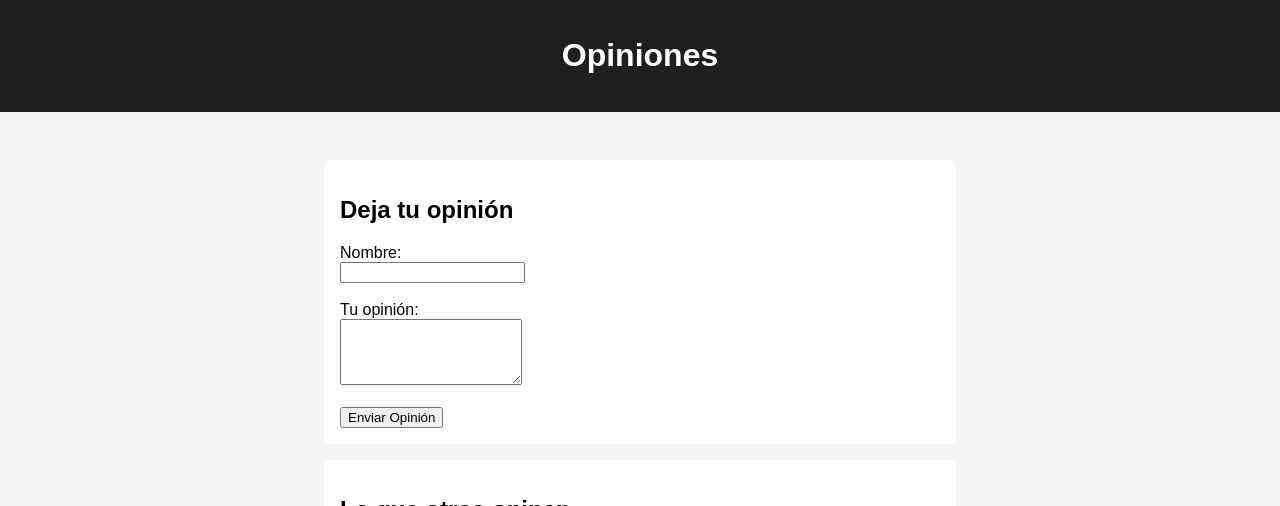
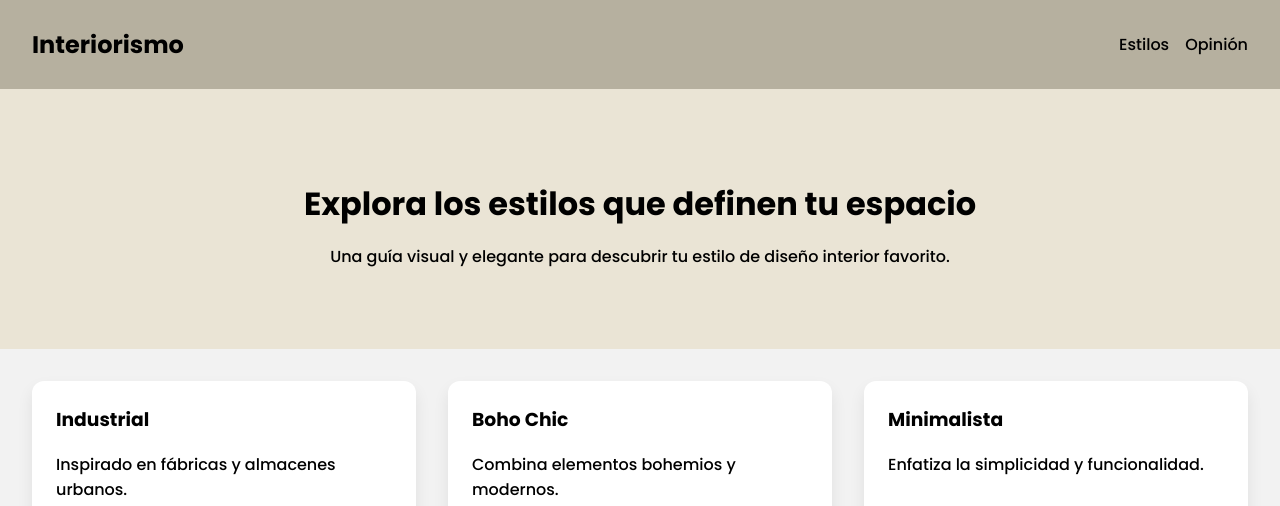
Before and after one commit to seemgura/app.interior.0, a Flask app: page / in a window 1280 px wide. Shown: the top 506 px of the page. Run offline with Flask 3, Linux system fonts and the light colour scheme; data comes from the database, SQL or seed files in the repository; data that the repository does not hold is empty.

Commit message:
Add files via upload

```diff
--- a/app.py
+++ b/app.py
@@ -1,46 +1,19 @@
-from flask import Flask, render_template, request, redirect
+
+from flask import Flask, render_template
 import sqlite3
 import os
 
 app = Flask(__name__)
 
-DB_NAME = 'interiorismo.db'
+@app.route("/")
+def index():
+    conn = sqlite3.connect('interiorismo.db')
+    cursor = conn.cursor()
+    cursor.execute("SELECT * FROM estilos")
+    estilos = cursor.fetchall()
+    conn.close()
+    return render_template("index.html", estilos=estilos)
 
-# Crear base de datos si no existe
-def init_db():
-    conn = sqlite3.connect(DB_NAME)
-    cursor = conn.cursor()
-    cursor.execute('''
-        CREATE TABLE IF NOT EXISTS opiniones (
-            id INTEGER PRIMARY KEY AUTOINCREMENT,
-            nombre TEXT NOT NULL,
-            opinion TEXT NOT NULL
-        )
-    ''')
-    conn.commit()
-    conn.close()
-
-@app.route('/')
-def index():
-    conn = sqlite3.connect(DB_NAME)
-    cursor = conn.cursor()
-    cursor.execute("SELECT nombre, opinion FROM opiniones")
-    opiniones = cursor.fetchall()
-    conn.close()
-    return render_template('index.html', opiniones=opiniones)
-
-@app.route('/opinion', methods=['POST'])
-def opinion():
-    nombre = request.form['nombre']
-    opinion = request.form['opinion']
-    conn = sqlite3.connect(DB_NAME)
-    cursor = conn.cursor()
-    cursor.execute("INSERT INTO opiniones (nombre, opinion) VALUES (?, ?)", (nombre, opinion))
-    conn.commit()
-    conn.close()
-    return redirect('/')
-
-if __name__ == '__main__':
-    init_db()
-    port = int(os.environ.get("PORT", 5000))
-    app.run(debug=True, host='0.0.0.0', port=port)
+if __name__ == "__main__":
+    port = int(os.environ.get("PORT", 10000))
+    app.run(host="0.0.0.0", port=port)
--- a/render.yaml
+++ b/render.yaml
@@ -1,6 +1,7 @@
+
 services:
   - type: web
     name: interiorismo-app
     env: python
-    buildCommand: "pip install -r requirements.txt"
+    buildCommand: ""
     startCommand: "python app.py"
--- a/requirements.txt
+++ b/requirements.txt
@@ -1 +1 @@
-Flask
+Flask==2.3.3
--- a/static/styles.css
+++ b/static/styles.css
@@ -1,27 +1,92 @@
+
+@import url('https://fonts.googleapis.com/css2?family=Poppins:wght@300;500;700&display=swap');
+
 body {
+    margin: 0;
     font-family: 'Poppins', sans-serif;
-    background-color: #f4f4f4;
+    background-color: #F2F2F2;
+    color: #000000;
+}
+
+nav {
+    background: #B6B09F;
+    padding: 1rem 2rem;
+}
+
+.nav-container {
+    display: flex;
+    justify-content: space-between;
+    align-items: center;
+}
+
+.logo {
+    color: #000000;
     margin: 0;
-    padding: 0;
 }
-header {
-    background-color: #1f1f1f;
-    color: #fff;
-    padding: 1rem;
+
+.nav-links {
+    list-style: none;
+    display: flex;
+    gap: 1rem;
+}
+
+.nav-links li a {
+    color: #000000;
+    text-decoration: none;
+    font-weight: 500;
+}
+
+.hero {
+    background: #EAE4D5;
+    color: #000000;
+    padding: 4rem 2rem;
     text-align: center;
 }
-main {
+
+.hero h2 {
+    font-size: 2rem;
+    margin-bottom: 0.5rem;
+}
+
+.grid {
+    display: grid;
+    grid-template-columns: repeat(auto-fit, minmax(300px, 1fr));
+    gap: 2rem;
     padding: 2rem;
 }
-.opinion-form, .opiniones {
-    background: #fff;
+
+.card {
+    background: white;
+    border-radius: 12px;
+    padding: 1.5rem;
+    box-shadow: 0 8px 16px rgba(0,0,0,0.08);
+    transition: transform 0.3s;
+}
+
+.card:hover {
+    transform: translateY(-5px);
+}
+
+.card h3 {
+    margin-top: 0;
+    color: #000000;
+}
+
+iframe, img {
+    width: 100%;
+    border-radius: 8px;
+    margin-top: 1rem;
+}
+
+.about {
+    padding: 2rem;
+    text-align: center;
+    background: #EAE4D5;
+}
+
+footer {
+    background: #B6B09F;
+    color: #000000;
+    text-align: center;
     padding: 1rem;
-    margin: 1rem auto;
-    max-width: 600px;
-    border-radius: 8px;
 }
-.opinion {
-    margin-top: 1rem;
-    border-top: 1px solid #ccc;
-    padding-top: 0.5rem;
-}
--- a/templates/index.html
+++ b/templates/index.html
@@ -1,33 +1,66 @@
+
 <!DOCTYPE html>
 <html lang="es">
 <head>
-    <meta charset="UTF-8">
-    <title>Opiniones - Interiorismo</title>
-    <link rel="stylesheet" href="/static/styles.css">
+    <meta charset="UTF-8" />
+    <meta name="viewport" content="width=device-width, initial-scale=1.0"/>
+    <title>Estilos de Interiorismo</title>
+    <link href="https://fonts.googleapis.com/css2?family=Poppins:wght@300;500;700&display=swap" rel="stylesheet">
+    <link rel="stylesheet" href="/static/styles.css"/>
 </head>
 <body>
-    <header>
-        <h1>Opiniones</h1>
+    <nav>
+        <div class="nav-container">
+            <h1 class="logo">Interiorismo</h1>
+            <ul class="nav-links">
+                <li><a href="#estilos">Estilos</a></li>
+                <li><a href="#opiniones">Opinión</a></li>
+            </ul>
+        </div>
+    </nav>
+
+    <header class="hero">
+        <div class="hero-content">
+            <h2>Explora los estilos que definen tu espacio</h2>
+            <p>Una guía visual y elegante para descubrir tu estilo de diseño interior favorito.</p>
+        </div>
     </header>
+
     <main>
-        <section class="opinion-form">
+        <section id="estilos" class="grid">
+            {% for estilo in estilos %}
+            <div class="card">
+                <h3>{{ estilo[1] }}</h3>
+                <p>{{ estilo[2] }}</p>
+                <iframe src="{{ estilo[3] }}" frameborder="0" allowfullscreen></iframe>
+                <img src="{{ estilo[4] }}" alt="Imagen de {{ estilo[1] }}">
+            </div>
+            {% endfor %}
+        </section>
+
+        <section id="opiniones" class="about">
             <h2>Deja tu opinión</h2>
-            <form action="/opinion" method="post">
-                <label for="nombre">Nombre:</label><br>
-                <input type="text" id="nombre" name="nombre" required><br><br>
-                <label for="opinion">Tu opinión:</label><br>
-                <textarea id="opinion" name="opinion" rows="4" required></textarea><br><br>
+            <form method="post" action="/opiniones">
+                <label for="nombre">Nombre:</label>
+                <input type="text" id="nombre" name="nombre" required>
+
+                <label for="opinion">Tu opinión:</label>
+                <textarea id="opinion" name="opinion" rows="4" required></textarea>
+
                 <button type="submit">Enviar Opinión</button>
             </form>
-        </section>
-        <section class="opiniones">
-            <h2>Lo que otros opinan</h2>
-            {% for nombre, opinion in opiniones %}
-                <div class="opinion">
-                    <strong>{{ nombre }}</strong>: {{ opinion }}
-                </div>
-            {% endfor %}
+
+            <h3>Opiniones recientes:</h3>
+            <ul>
+                {% for nombre, opinion in opiniones %}
+                <li><strong>{{ nombre }}</strong>: {{ opinion }}</li>
+                {% endfor %}
+            </ul>
         </section>
     </main>
+
+    <footer>
+        <p>&copy; 2025 · Desarrollado por Emmanuel Guerra</p>
+    </footer>
 </body>
 </html>
```
Also changed, not shown: interiorismo.db.
